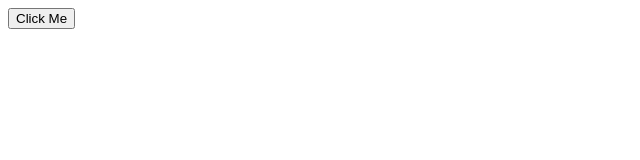
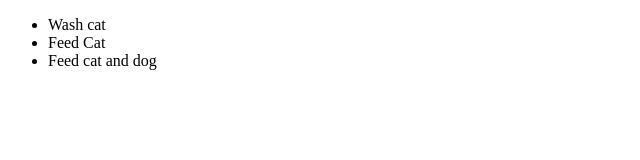
Before and after one commit to mdfazal/Web-Colt-Steele, a plain HTML site: page todo/index.html in a window 1280 px wide. Shown: the whole page, without its empty margins (0-640 px from the left). Drawn offline with Linux system fonts and the light colour scheme.

Commit message:
todo events added

```diff
--- a/todo/index.html
+++ b/todo/index.html
@@ -5,7 +5,12 @@
 
 </head>
 <body>
-    <button>Click Me</button>
+    <ul>
+        <li>Wash cat</li>
+        <li>Feed Cat</li>
+        <li>Feed cat and dog</li>
+    </ul>
+
 
     <script type="text/javascript" src="script.js"></script>
 </body>
```
